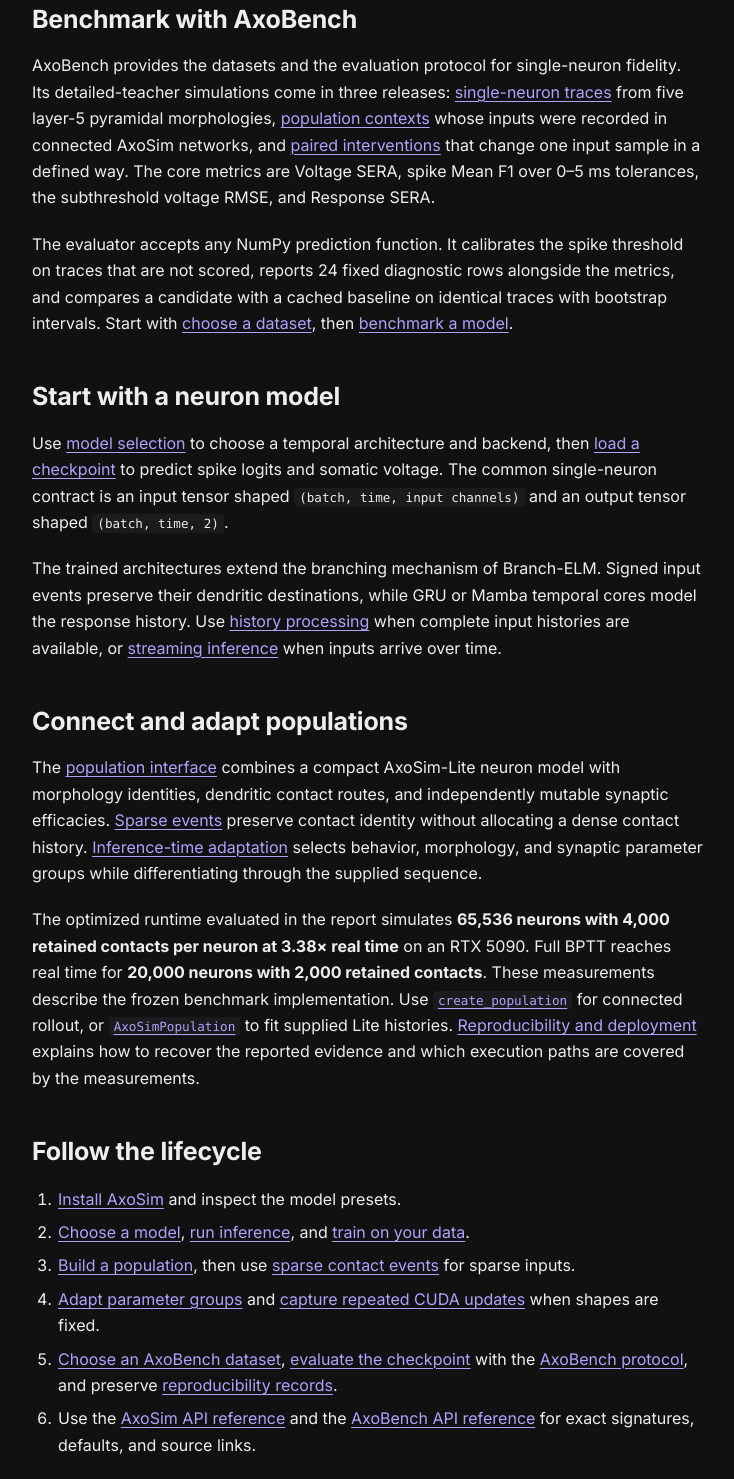
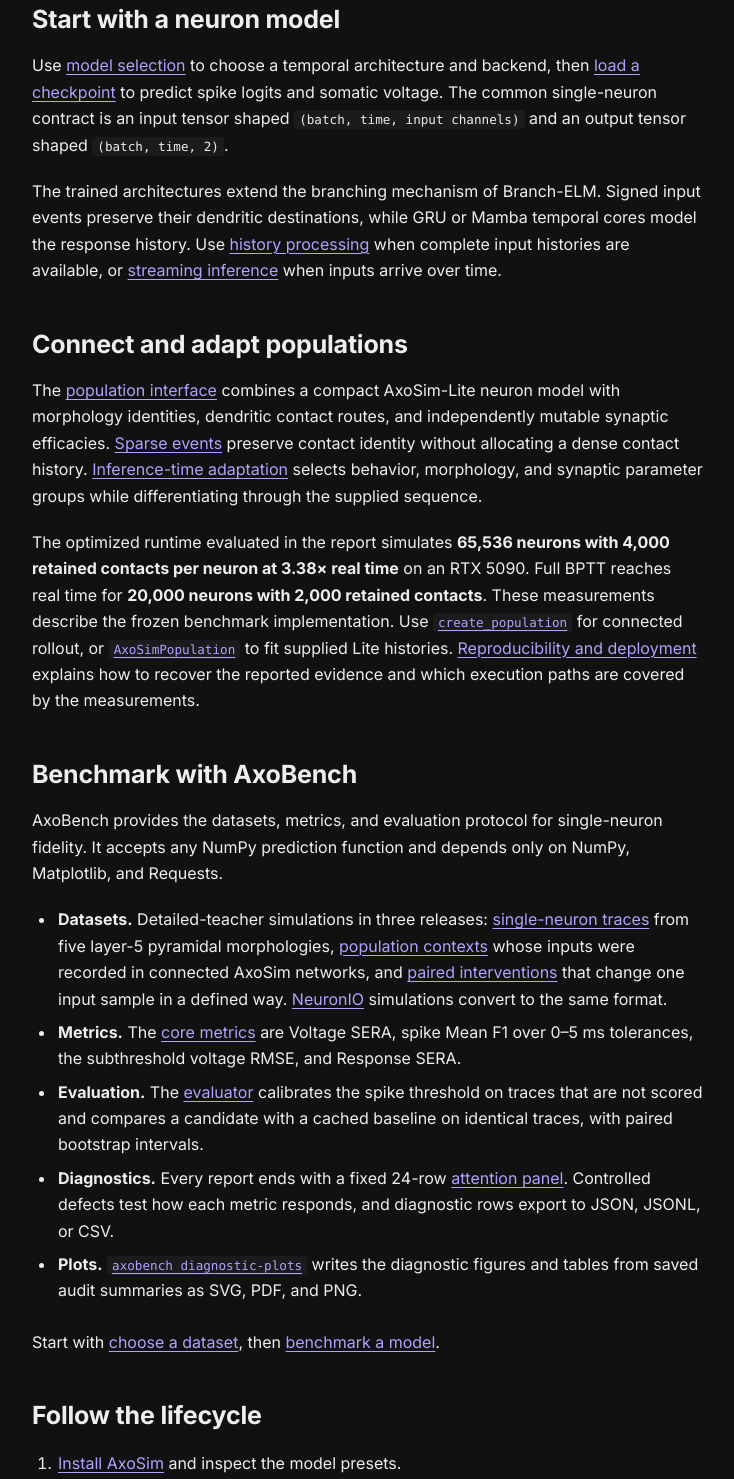
Before and after one commit to Axym-Labs/axo-website, an Astro site: page / in a window 1280 px wide. Shown: the part 997-2476 px from the top of the page, without its empty margins (274-1008 px from the left). Built offline with nearby package versions, Linux system fonts and the light colour scheme; Astro itself is replaced by a stand-in of ours; a web font is replaced by a local one.

Commit message:
Summarize AxoBench features on the landing page, after the model sections

```diff
--- a/src/content/docs/overview.md
+++ b/src/content/docs/overview.md
@@ -14,12 +14,6 @@ AxoSim approximates the response of detailed biological neurons to synaptic inpu
 
 <p class="figure-caption">The axes show (i) inference throughput, counting 1-ms neuron predictions per second; (ii) voltage fidelity from somatic-voltage SERA; (iii) dynamics fidelity from native-time voltage-change SERA; (iv) spike Mean F1, averaged over 0–5 ms matching tolerances; and (v) history throughput, counting input milliseconds processed per second for one supplied 2-second history. CoreNEURON is the ground-truth detailed simulator, and Branch-ELM is the learned-surrogate predecessor of AxoSim. AxoSim–GRU Small and Mamba Medium are compared with three released Branch-ELM sizes; larger radii indicate better performance. Raw measurements, fixed mappings and runtime contracts appear in the appendix of the <a href="/report/main.pdf">technical report</a>.</p>
 
-## Benchmark with AxoBench
-
-AxoBench provides the datasets and the evaluation protocol for single-neuron fidelity. Its detailed-teacher simulations come in three releases: [single-neuron traces](/axobench/single-neuron/) from five layer-5 pyramidal morphologies, [population contexts](/axobench/population/) whose inputs were recorded in connected AxoSim networks, and [paired interventions](/axobench/interventions/) that change one input sample in a defined way. The core metrics are Voltage SERA, spike Mean F1 over 0–5 ms tolerances, the subthreshold voltage RMSE, and Response SERA.
-
-The evaluator accepts any NumPy prediction function. It calibrates the spike threshold on traces that are not scored, reports 24 fixed diagnostic rows alongside the metrics, and compares a candidate with a cached baseline on identical traces with bootstrap intervals. Start with [choose a dataset](/datasets/), then [benchmark a model](/axobench/benchmarking/).
-
 ## Start with a neuron model
 
 Use [model selection](/models/) to choose a temporal architecture and backend, then [load a checkpoint](/inference/) to predict spike logits and somatic voltage. The common single-neuron contract is an input tensor shaped `(batch, time, input channels)` and an output tensor shaped `(batch, time, 2)`.
@@ -31,6 +25,18 @@ The trained architectures extend the branching mechanism of Branch-ELM. Signed i
 The [population interface](/populations/) combines a compact AxoSim-Lite neuron model with morphology identities, dendritic contact routes, and independently mutable synaptic efficacies. [Sparse events](/sparse-events/) preserve contact identity without allocating a dense contact history. [Inference-time adaptation](/adaptation/) selects behavior, morphology, and synaptic parameter groups while differentiating through the supplied sequence.
 
 The optimized runtime evaluated in the report simulates **65,536 neurons with 4,000 retained contacts per neuron at 3.38× real time** on an RTX 5090. Full BPTT reaches real time for **20,000 neurons with 2,000 retained contacts**. These measurements describe the frozen benchmark implementation. Use [`create_population`](/connected-populations/) for connected rollout, or [`AxoSimPopulation`](/populations/) to fit supplied Lite histories. [Reproducibility and deployment](/reproducibility/) explains how to recover the reported evidence and which execution paths are covered by the measurements.
+
+## Benchmark with AxoBench
+
+AxoBench provides the datasets, metrics, and evaluation protocol for single-neuron fidelity. It accepts any NumPy prediction function and depends only on NumPy, Matplotlib, and Requests.
+
+- **Datasets.** Detailed-teacher simulations in three releases: [single-neuron traces](/axobench/single-neuron/) from five layer-5 pyramidal morphologies, [population contexts](/axobench/population/) whose inputs were recorded in connected AxoSim networks, and [paired interventions](/axobench/interventions/) that change one input sample in a defined way. [NeuronIO](/axobench/neuronio/) simulations convert to the same format.
+- **Metrics.** The [core metrics](/axobench/metrics/) are Voltage SERA, spike Mean F1 over 0–5 ms tolerances, the subthreshold voltage RMSE, and Response SERA.
+- **Evaluation.** The [evaluator](/axobench/benchmarking/) calibrates the spike threshold on traces that are not scored and compares a candidate with a cached baseline on identical traces, with paired bootstrap intervals.
+- **Diagnostics.** Every report ends with a fixed 24-row [attention panel](/axobench/diagnostics/#read-the-attention-panel). Controlled defects test how each metric responds, and diagnostic rows export to JSON, JSONL, or CSV.
+- **Plots.** [`axobench diagnostic-plots`](/axobench-api/cli/#diagnostic-plots) writes the diagnostic figures and tables from saved audit summaries as SVG, PDF, and PNG.
+
+Start with [choose a dataset](/datasets/), then [benchmark a model](/axobench/benchmarking/).
 
 ## Follow the lifecycle
 
```
